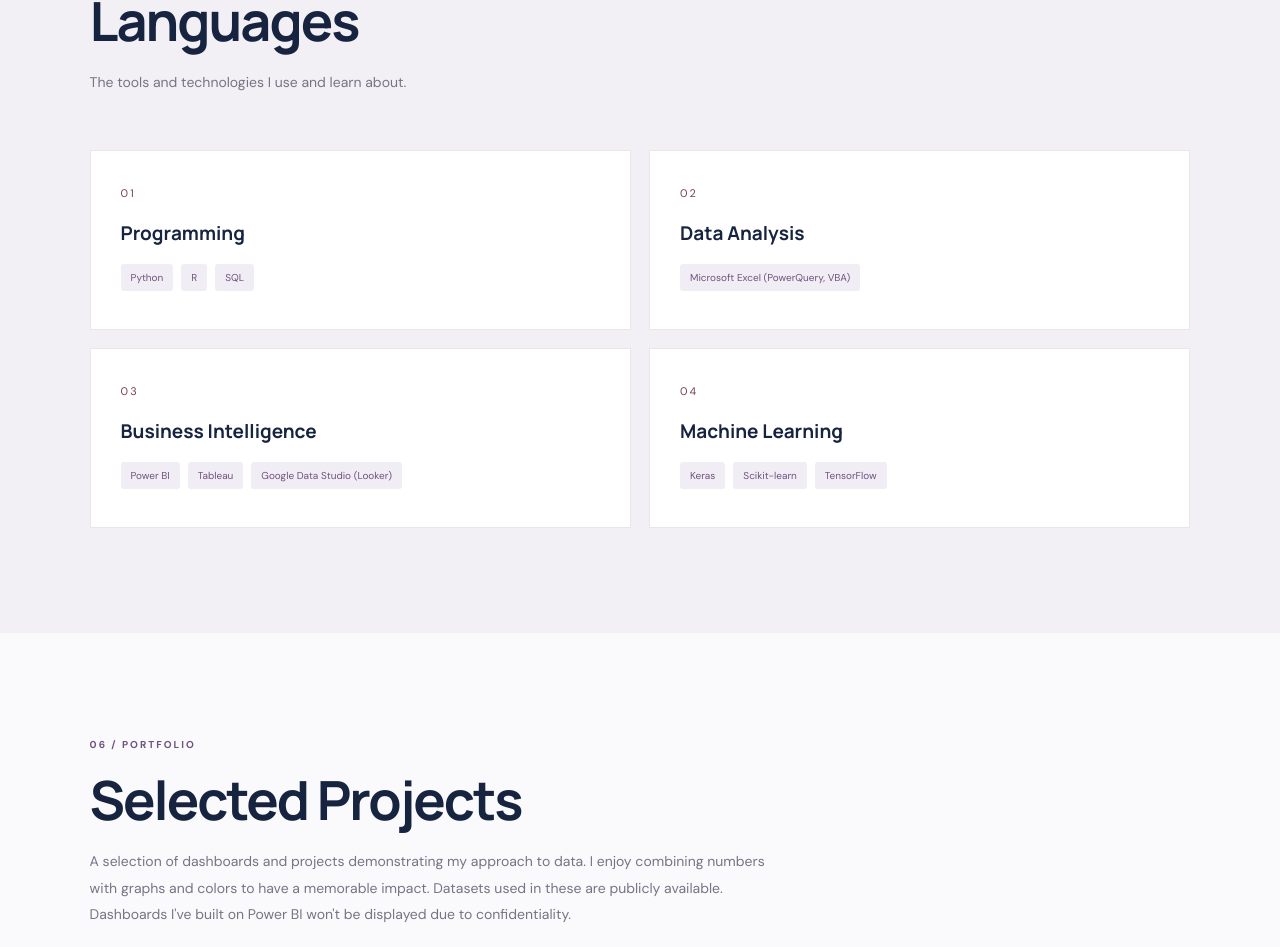
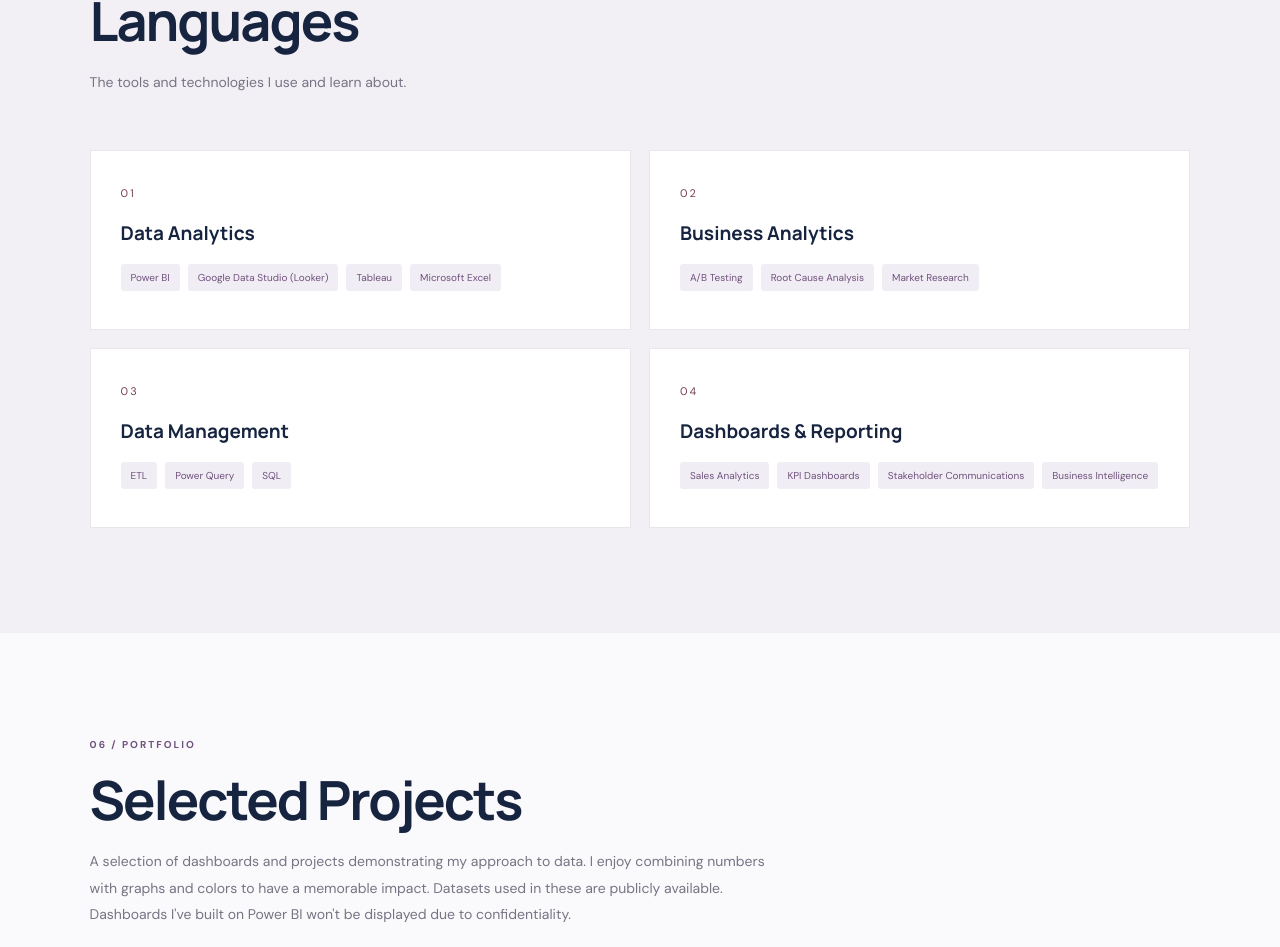
Before and after one commit to fotounshaqra/Analytics-Portfolio, a React (Vite) app: page / in a window 1280 px wide. Shown: the part 4206-5153 px from the top of the page. Built offline with nearby package versions, Linux system fonts and the light colour scheme.

Commit message:
Update skills categories and items in portfolio.js

```diff
--- a/src/data/portfolio.js
+++ b/src/data/portfolio.js
@@ -22,20 +22,20 @@ export const profile = {
 
 export const skills = [
   {
-    category: "Programming",
-    items: ["Python", "R", "SQL"]
+    category: "Data Analytics",
+    items: ["Power BI", "Google Data Studio (Looker)", "Tableau", "Microsoft Excel"]
   },
   {
-    category: "Data Analysis",
-    items: ["Microsoft Excel (PowerQuery, VBA)"]
+    category: "Business Analytics",
+    items: ["A/B Testing", "Root Cause Analysis", "Market Research"]
   },
   {
-    category: "Business Intelligence",
-    items: ["Power BI", "Tableau", "Google Data Studio (Looker)"]
+    category: "Data Management",
+    items: ["ETL", "Power Query", "SQL"]
   },
   {
-    category: "Machine Learning",
-    items: ["Keras", "Scikit-learn", "TensorFlow"]
+    category: "Dashboards & Reporting",
+    items: ["Sales Analytics", "KPI Dashboards", "Stakeholder Communications", "Business Intelligence"]
   }
 ];
 
```
